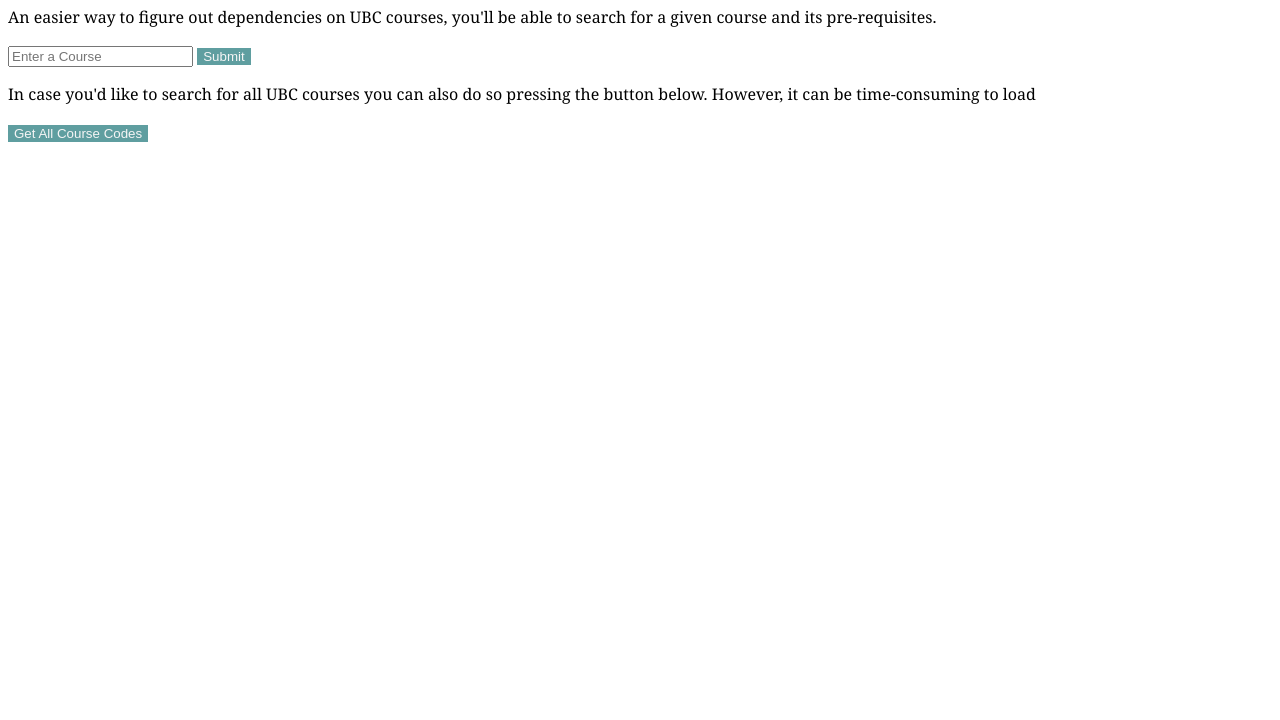
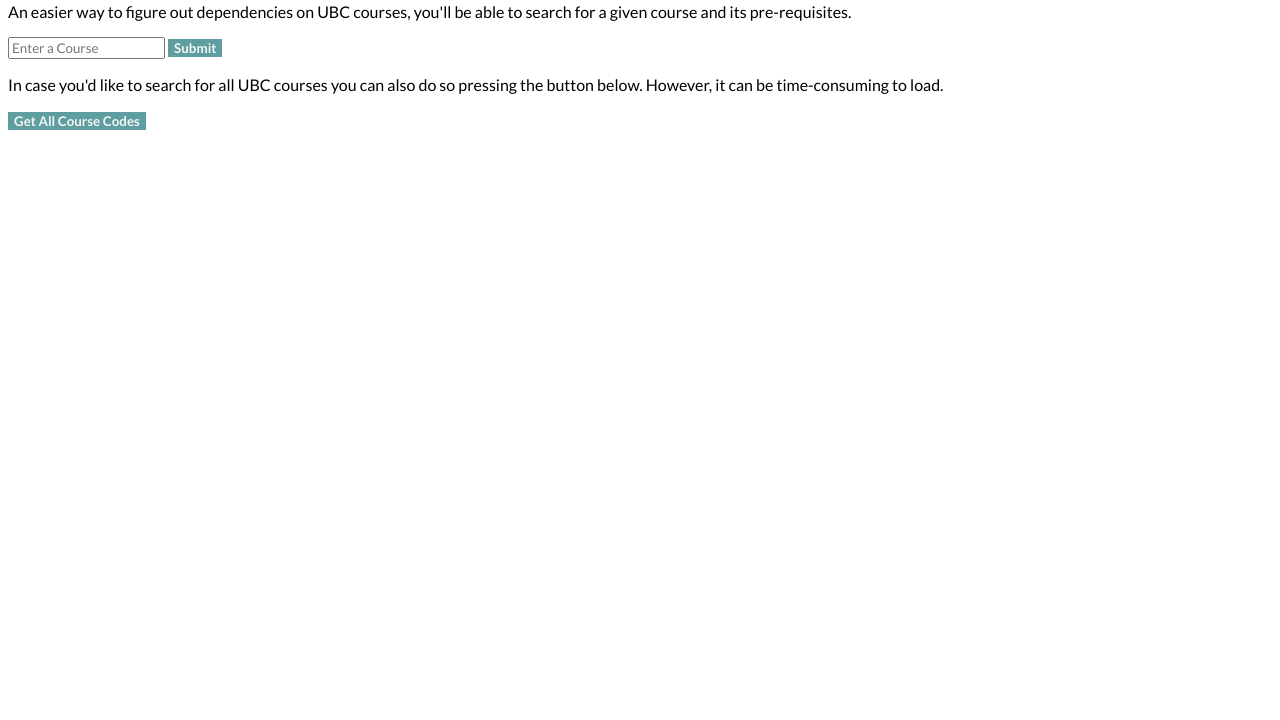
Before and after one commit to ValentinaToroCh/ubc-course-dependency-navigator, a plain HTML site: page src/app/index.html in a window 1280 px wide. Shown: the part 80-800 px from the top of the page. Drawn offline with Linux system fonts and the light colour scheme; a web font is replaced by a local one.

Commit message:
font styling and course code + name
- changed first line of course so that is displayed as "CPSC 210: Software construction", and styled it so that it is bolded
- chose a font style family: "Lato"

```diff
--- a/src/app/index.html
+++ b/src/app/index.html
@@ -1,7 +1,9 @@
 <!DOCTYPE html>
 <html>
     <head>
-        <link href="style.css" rel="stylesheet" />
+        <!-- <link rel="preconnect" href="https://fonts.googleapis.com">
+        <link rel="preconnect" href="https://fonts.gstatic.com" crossorigin> -->
+        <link href="https://fonts.googleapis.com/css2?family=Lato:ital,wght@0,100;0,300;0,400;0,700;0,900;1,100;1,300;1,400;1,700;1,900&family=Neucha&display=swap" rel="stylesheet">        <link href="style.css" rel="stylesheet" />
         <title>UBC Course Dependency Navigator</title>
     </head>
     <body>
@@ -16,7 +18,7 @@
 
         <p>
             In case you'd like to search for all UBC courses you can also do so pressing
-            the button below. However, it can be time-consuming to load
+            the button below. However, it can be time-consuming to load.
         </p>
         <!-- button to get all courses -->
         <button type="button" onclick="getAllCourses()"> Get All Course Codes </button>
--- a/src/app/style.css
+++ b/src/app/style.css
@@ -1,5 +1,14 @@
 body{
-    font-family: Cambria, Cochin, Georgia, Times, 'Times New Roman', serif;
+    /* font-family: Cambria, Cochin, Georgia, Times, 'Times New Roman', serif; */
+    font-family: "Lato", sans-serif;
+    font-weight: 400;
+    font-style: normal;
+}
+
+input{
+    font-family: "Lato", sans-serif;
+    font-weight: 400;
+    font-style: normal;
 }
 
 h1 {
@@ -10,4 +19,7 @@ button {
     background-color: cadetblue;
     color: whitesmoke;
     border: 0ch;
+    font-family: "Lato", sans-serif;
+    font-weight: 700;
+    font-style: normal;
 }
--- a/src/scripts/course-api.js
+++ b/src/scripts/course-api.js
@@ -110,7 +110,7 @@ function onPreReqsButtonClick(){
 
 /*  gets all the dependent courses of the searched course */
 function onDepnsButtonClick(){
-    addHeader("depnTitle", "Course Dependents");
+    addHeader("depnTitle", "Course Dependents:");
     searchedCourseDepn.forEach(depn => {
         searchCourse(false, "depnCourseSearched", depn);
     });
@@ -122,15 +122,14 @@ function onDepnsButtonClick(){
 function displayCourse(deletePrevElements, elementID, code, name, cred, desc, prer){
     if(deletePrevElements){
         document.getElementById(elementID).innerHTML =
-        "<li>" + code + "</li>" +
-            "<ul>" + "<li>Course name: " + name + "</li>" + "</ul>" +
+            "<li style='font-weight: bold'>" + code + ": " + name + "</li>" +
             "<ul>" + "<li>Credits: " + cred + "</li>" + "</ul>" +
             "<ul>" + "<li>Description: " + desc + "</li>" + "</ul>" +
             "<ul>" + "<li>Pre-requisites: " + prer + "</li>" + "</ul>";
     } else {
         const courseListItem = document.createElement("li");
         courseListItem.innerHTML =
-            "<li>" + code + "</li>" +
+            "<li style='font-weight: bold'>" + code + ": " + name + "</li>" +
             "<ul>" + "<li>Course name: " + name + "</li>" + "</ul>" +
             "<ul>" + "<li>Credits: " + cred + "</li>" + "</ul>" +
             "<ul>" + "<li>Description: " + desc + "</li>" + "</ul>" +
```
